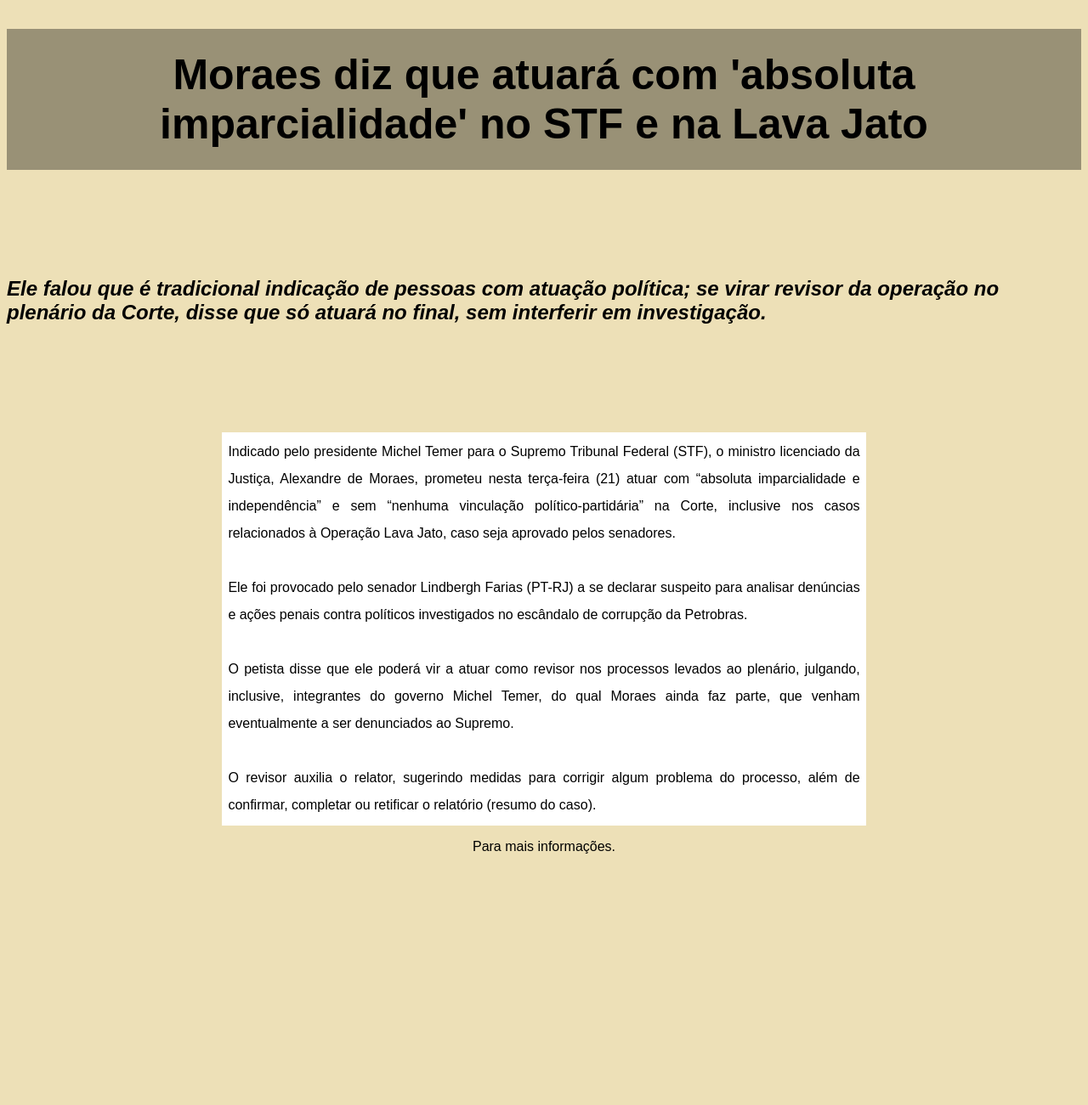
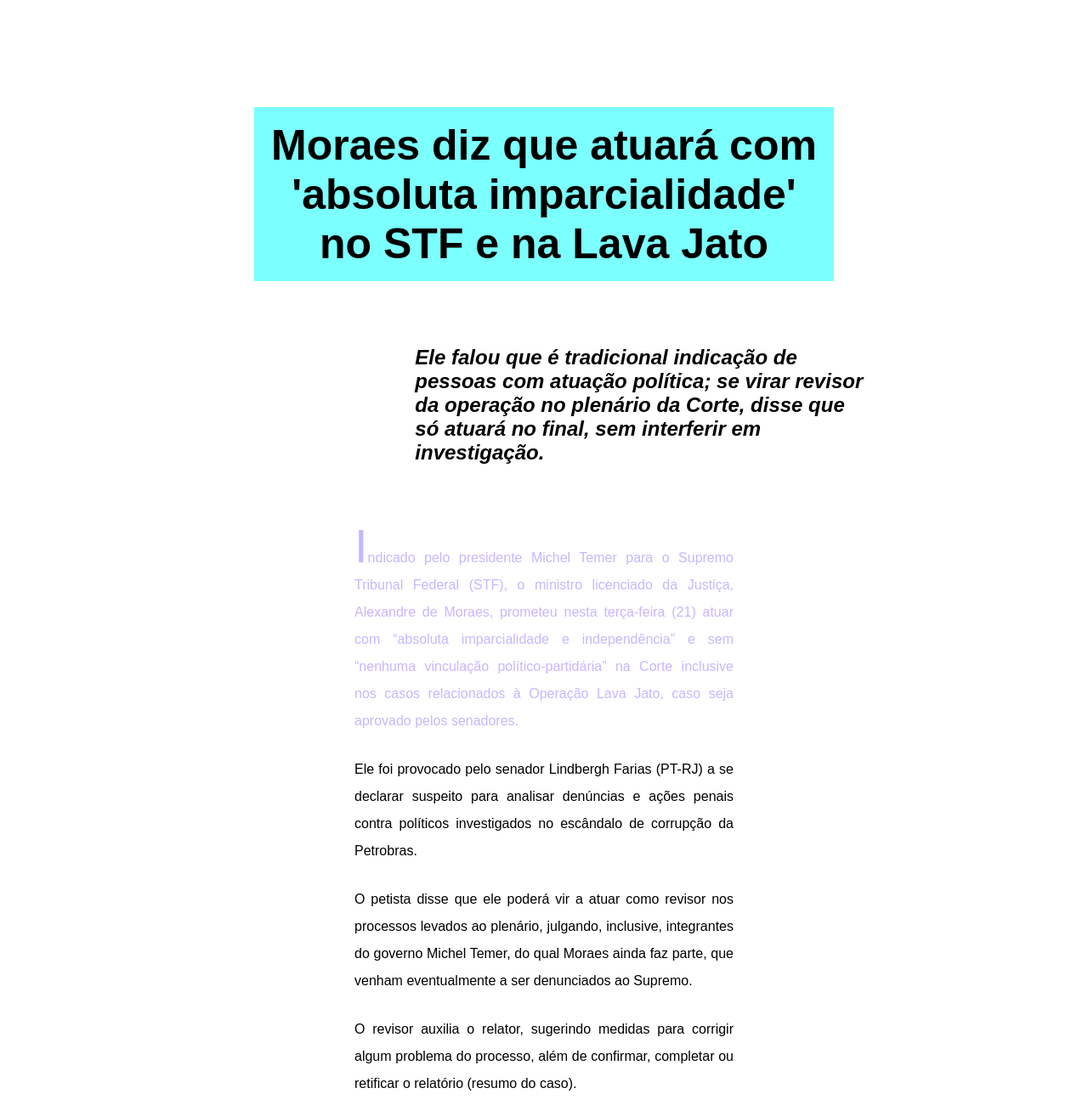
Before and after one commit to COLTEC-DAW/E02-CSS, a plain HTML site: page noticia.html in a window 1280 px wide. Shown: the top 1301 px of the page at 85% size. Before the commit the page ends 1259 px from the top, so only its background shows below. Drawn offline with Linux system fonts and the light colour scheme.

Commit message:
Exercício atualizado.

```diff
--- a/estilo.css
+++ b/estilo.css
@@ -1,18 +1,22 @@
 body{
     font-family: Arial;
     text-align: center;
-    background-color: #EDE0B7;
+    background-color: #FFFFFF;
     color: black;
 }
 
 #titulo{
-    background-color: #999176;
+    margin-top: 2%;
+    margin-left:5%;
+    margin-right:5%;
+    background-color: #7BFFFF;
     font-size: 50px;
     padding: 2%;
 }
 
 #subtitulo{
     margin-top: 10%;
+    margin-left:30%;
     text-align: left;
     font-style:italic;
 }
@@ -22,6 +26,14 @@
     text-align: justify;
     padding: 1%;
     line-height: 200%
+}
+
+p:first-child{
+    color:#C7B7FF;
+}
+
+p:first-child:first-letter{
+    font-size: 350%;
 }
 
 div{
--- a/noticia.html
+++ b/noticia.html
@@ -3,15 +3,18 @@
     <head>
         <title>Site de noticias</title>
         <link rel="stylesheet" type="text/css" href="estilo.css">
-        <meta charset="UTF-8">
+		<meta http-equiv="Content-Type" content="text/html; charset=utf-8">
     </head>
     <body>
-
-        <h1 id="titulo">Moraes diz que atuará com 'absoluta imparcialidade' no STF e na Lava Jato</h1>
-        <h2 id="subtitulo">Ele falou que é tradicional indicação de pessoas com atuação política; se virar revisor da operação no plenário da Corte, disse que só atuará no final, sem interferir em investigação.</h2>
         <div>
-            <p>Indicado pelo presidente Michel Temer para o Supremo Tribunal Federal (STF), o ministro licenciado da Justiça, Alexandre de Moraes, prometeu nesta terça-feira (21) atuar com “absoluta imparcialidade e independência” e sem “nenhuma vinculação político-partidária” na Corte, inclusive nos casos relacionados à Operação Lava Jato, caso seja aprovado pelos senadores. <br> <br>Ele foi provocado pelo senador Lindbergh Farias (PT-RJ) a se declarar suspeito para analisar denúncias e ações penais contra políticos investigados no escândalo de corrupção da Petrobras. <br><br>O petista disse que ele poderá vir a atuar como revisor nos processos levados ao plenário, julgando, inclusive, integrantes do governo Michel Temer, do qual Moraes ainda faz parte, que venham eventualmente a ser denunciados ao Supremo. <br> <br>O revisor auxilia o relator, sugerindo medidas para corrigir algum problema do processo, além de confirmar, completar ou retificar o relatório (resumo do caso).</p>
-            <a id="link" href="http://g1.globo.com/politica/noticia/moraes-diz-que-atuara-com-absoluta-imparcialidade-no-stf-e-na-lava-jato.ghtml" target="_blank">Para mais informações</a>.
+            <h1 id="titulo">Moraes diz que atuará com 'absoluta imparcialidade' no STF e na Lava Jato</h1>
+            <h2 id="subtitulo">Ele falou que é tradicional indicação de pessoas com atuação política; se virar revisor da operação no plenário da Corte, disse que só atuará no final, sem interferir em investigação.</h2>
+            <div>
+                <p>Indicado pelo presidente Michel Temer para o Supremo Tribunal Federal (STF), o ministro licenciado da Justiça, Alexandre de Moraes, prometeu nesta terça-feira (21) atuar com “absoluta imparcialidade e independência” e sem “nenhuma vinculação político-partidária” na Corte inclusive nos casos relacionados à Operação Lava Jato, caso seja aprovado pelos senadores. </p>
+                <p>Ele foi provocado pelo senador Lindbergh Farias (PT-RJ) a se declarar suspeito para analisar denúncias e ações penais contra políticos investigados no escândalo de corrupção da Petrobras. </p>
+                <p>O petista disse que ele poderá vir a atuar como revisor nos processos levados ao plenário, julgando, inclusive, integrantes do governo Michel Temer, do qual Moraes ainda faz parte, que venham eventualmente a ser denunciados ao Supremo. </p>
+                <p>O revisor auxilia o relator, sugerindo medidas para corrigir algum problema do processo, além de confirmar, completar ou retificar o relatório (resumo do caso).</p>
+                <a id="link" href="http://g1.globo.com/politica/noticia/moraes-diz-que-atuara-com-absoluta-imparcialidade-no-stf-e-na-lava-jato.ghtml" target="_blank">Para mais informações</a>.
+            </div>
         </div>
-
 </html>
```
